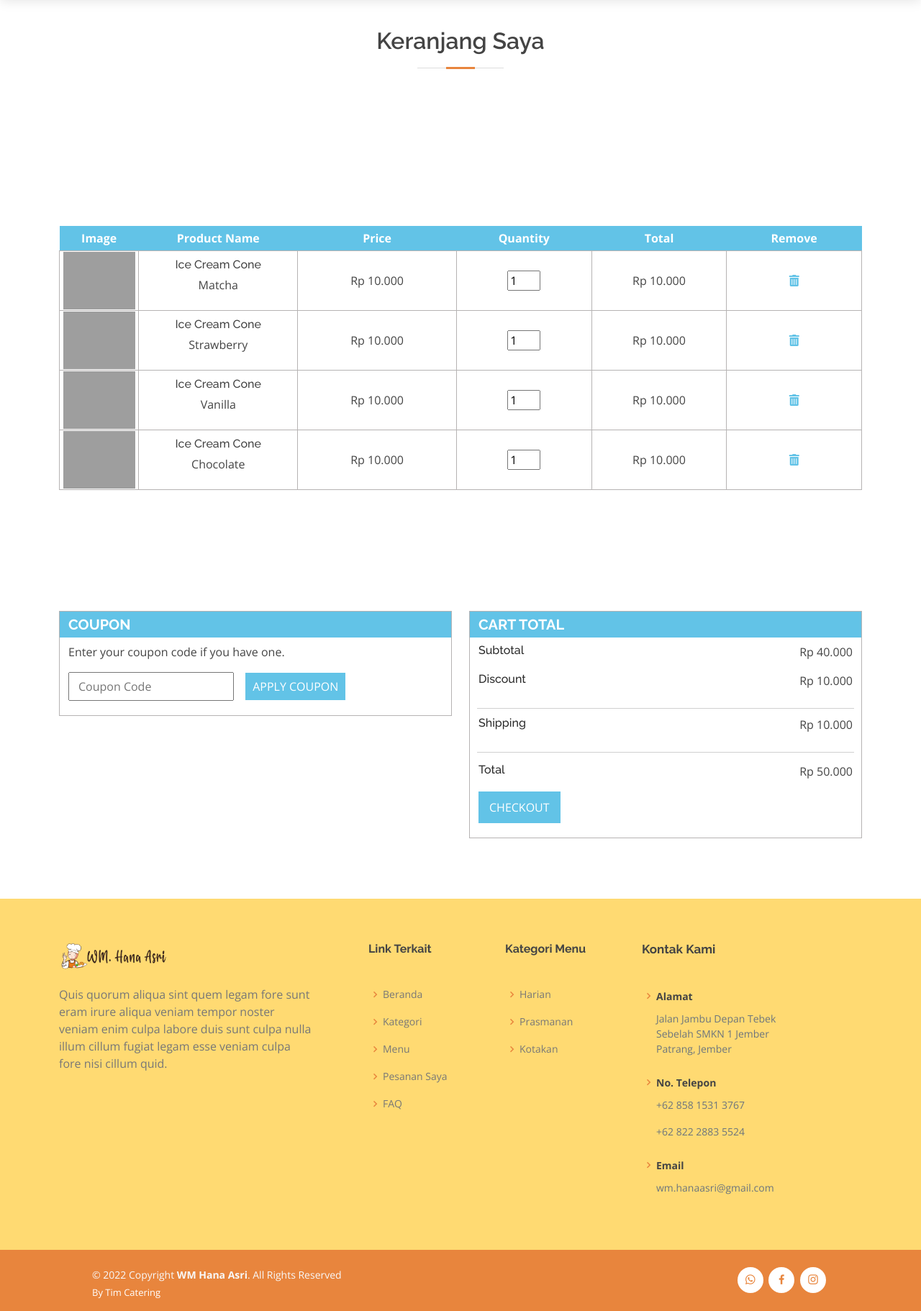
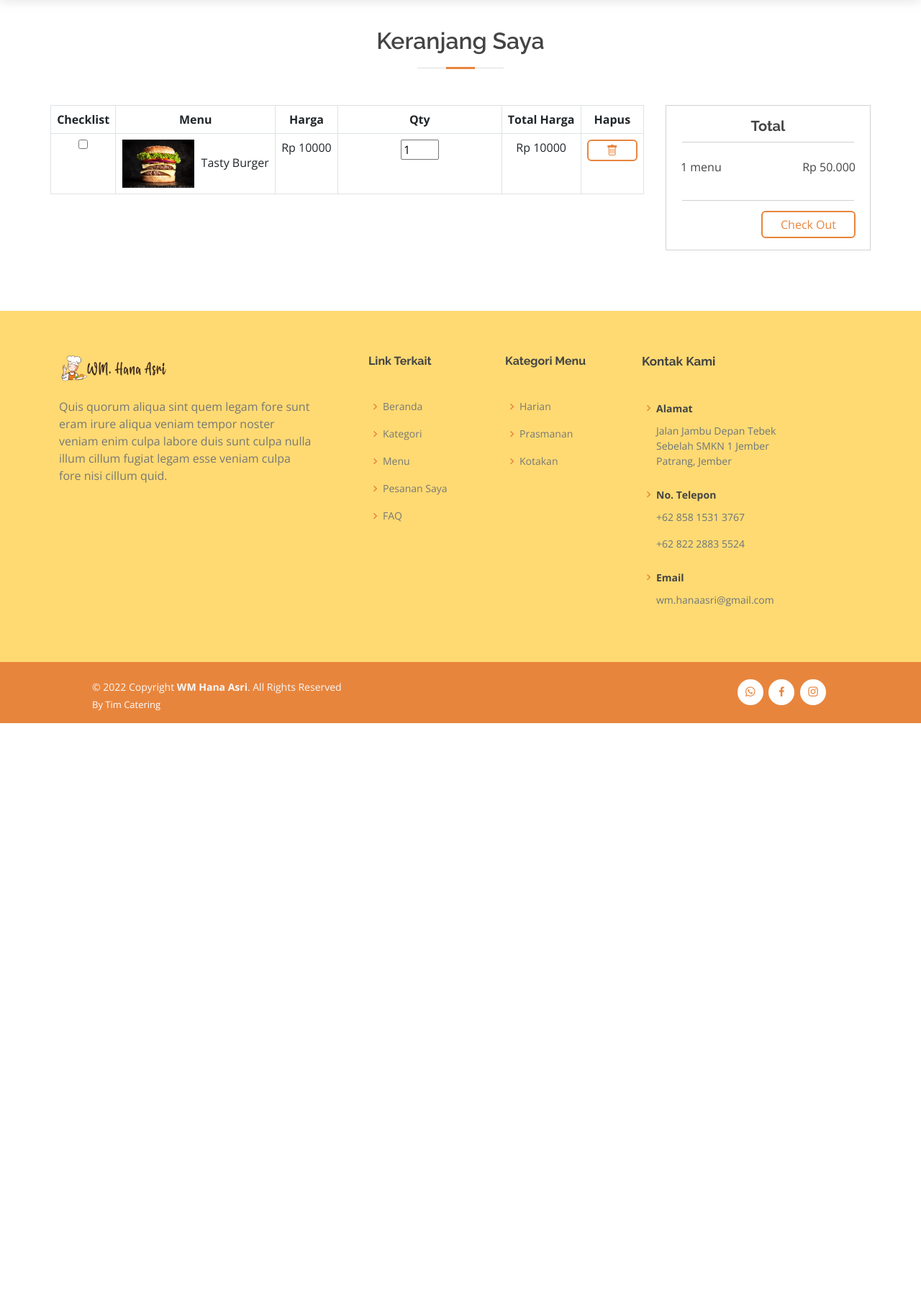
Before and after one commit to Shinfasa/Catering, a PHP site: page /cart.php in a window 1280 px wide. Shown: the part 70-1892 px from the top of the page at 72% size. After the commit the page ends 1075 px from the top, so only its background shows below. Run offline with PHP 8.4, Linux system fonts and the light colour scheme; grey boxes are pictures that could not be loaded.

Commit message:
update cart

```diff
--- a/cart.php
+++ b/cart.php
@@ -102,126 +102,60 @@ include 'header.php';
 <br>
 
 <body>
+
+<!-- popular section starts  -->
 <section id="menu" class="what-we-do">
   <div class="container">
 
     <div class="section-title">
       <h2>Keranjang Saya</h2>
     </div>
-</div>
-</section>
 
-    <section id="cart-container" class="container my-5">
-        <table width="100%">
+    <!-- DataTables -->
+    <div class="row">
+        <div class="card-body col-8">
+            <div class="table-responsive">
+                <table class="table table-bordered" id="dataTable" width="100%" cellspacing="0">
                     <thead>
                         <tr>
-                    <td>Image</td>
-                    <td>Product Name</td>
-                    <td>Price</td>
-                    <td>Quantity</td>
-                    <td>Total</td>
-                    <td>Remove</td>
+                            <th class="text-center">Checklist</th>
+                            <th class="text-center">Menu</th>
+                            <th class="text-center">Harga</th>
+                            <th class="text-center">Qty</th>
+                            <th class="text-center">Total Harga</th>
+                            <th class="text-center">Hapus</th>
                         </tr>
                     </thead>
                     <tbody>
                         <tr>
-
-                    <td>
-                        <img src="image/Matcha.png" alt="">
-                    </td>
-                    <td>
-                        <h6>Ice Cream Cone</h6>
-                        <p>Matcha</p>
-                    </td>
-                    <td>Rp 10.000</td>
-                    <td><input class="w-25 pl-1" value="1" type="number"></td>
-                    <td>Rp 10.000</td>
-                    <td>
-                        <i class="fas fa-trash-alt" style=" color: #62c3e7"></i>
-                    </td>
-                </tr>
-                <tr>
-                    <td>
-                        <img src="image/Strawberry.png" alt="">
-                    </td>
-                    <td>
-                        <h6>Ice Cream Cone</h6>
-                        <p>Strawberry</p>
-                    </td>
-                    <td>Rp 10.000</td>
-                    <td><input class="w-25 pl-1" value="1" type="number"></td>
-                    <td>Rp 10.000</td>
-                    <td>
-                        <i class="fas fa-trash-alt" style=" color: #62c3e7"></i>
-                    </td>
-                </tr>
-                <tr>
-                    <td>
-                        <img src="image/Vanilla.png" alt="">
-                    </td>
-                    <td>
-                        <h6>Ice Cream Cone</h6>
-                        <p>Vanilla</p>
-                    </td>
-                    <td>Rp 10.000</td>
-                    <td><input class="w-25 pl-1" value="1" type="number"></td>
-                    <td>Rp 10.000</td>
-                    <td>
-                        <i class="fas fa-trash-alt" style=" color: #62c3e7"></i>
-                    </td>
-                </tr>
-                <tr>
-                    <td><img src="image/Chocolate.png" alt=""></td>
-                    <td>
-                        <h6>Ice Cream Cone</h6>
-                        <p>Chocolate</p>
-                    </td>
-                    <td>Rp 10.000</td>
-                    <td><input class="w-25 pl-1" value="1" type="number"></td>
-                    <td>Rp 10.000</td>
-                    <td>
-                        <i class="fas fa-trash-alt" style=" color: #62c3e7"></i>
-                    </td>
+                            <td class="text-center"><input type="checkbox" name="" id=""></td>
+                            <td class="text-center"><img src="assets/img/p-1.jpg" width="100px"><span style="margin-left: 10px;">Tasty Burger</span></td>
+                            <td class="text-center">Rp 10000</td>
+                            <td class="text-center"><input type="number" class="w-25" value="1"></td>
+                            <td class="text-center">Rp 10000</td>
+                            <td class="text-center"><a href="" class="btn"><i class="bi bi-trash"></i></a></td>
                         </tr>
                     </tbody>
                 </table>
-    </section>
-    <section id="cart-bottom" class="container">
-        <div class="row">
-            <div class="coupon col-lg-6 col-md-6 col-12 mb-4">
-                <div>
-                    <h5>COUPON</h5>
-                    <p>Enter your coupon code if you have one.</p>
-                    <input type="text" placeholder="Coupon Code">
-                    <button>APPLY COUPON</button>
             </div>
         </div>
-            <div class="total col-lg-6 col-md-6 col-12">
+        <div class="card col-md-3" style="margin-left: 30px; border-radius: 0;">
                 <div>
-                    <h5>CART TOTAL</h5>
-                    <div class="d-flex justify-content-between">
-                        <h6>Subtotal</h6>
-                        <p>Rp 40.000</p>
-                    </div>
-                    <div class="d-flex justify-content-between">
-                        <h6>Discount</h6>
-                        <p>Rp 10.000</p>
-                    </div>
-                    <hr style="margin: 10px;">
-                    <div class="d-flex justify-content-between">
-                        <h6>Shipping</h6>
-                        <p>Rp 10.000</p>
+                    <h5 class="text-center pt-3"><b>Total</b></h5>
+                    <hr style="padding: 2px; margin: 10px;">
+                    <div class="d-flex justify-content-between p-2">
+                        <p>1 menu</p>
+                        <p>Rp 50.000</p>
                     </div>
                     <hr style="padding: 2px; margin: 10px;">
-                    <div class="d-flex justify-content-between">
-                        <h6>Total</h6>
-                        <p>Rp 50.000</p>
-                    </div>
-                    <button onclick="window.location.href='check_out.php'">CHECKOUT</button>
+                    <a href="checkout.php" class="btn mb-3" style="margin-left: 120px;">Check Out</a>
                 </div>
             </div>
   </div>
+
 </section>
+<!-- End Section -->
+
 </body>
 <br>
 <?php
--- a/order.php
+++ b/order.php
@@ -40,7 +40,7 @@
                             <td class="text-center">Rp 10000</td>
                             <td class="text-center">Sedang Diproses</td>
                             <td class="text-center">
-                                <a class="btn" href="nota.php"><i class="bi bi-printer" style="color: #E8853D;"></i></a>
+                                <a class="btn" href="nota.php"><i class="bi bi-printer"></i></a>
                             </td>
                         </tr>
                     </tbody>
```
Lines whose indentation alone changed are shown as unchanged.
